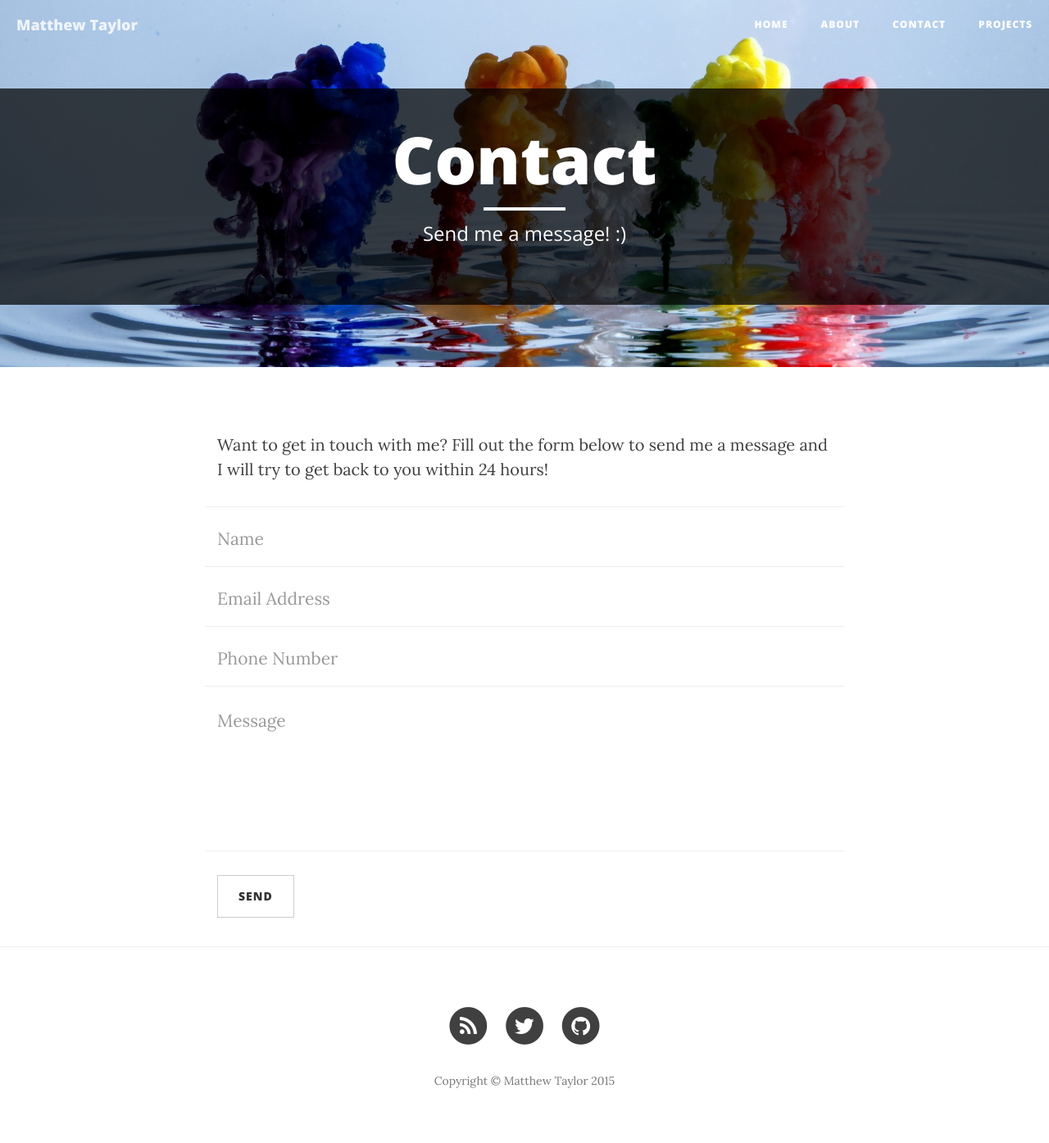
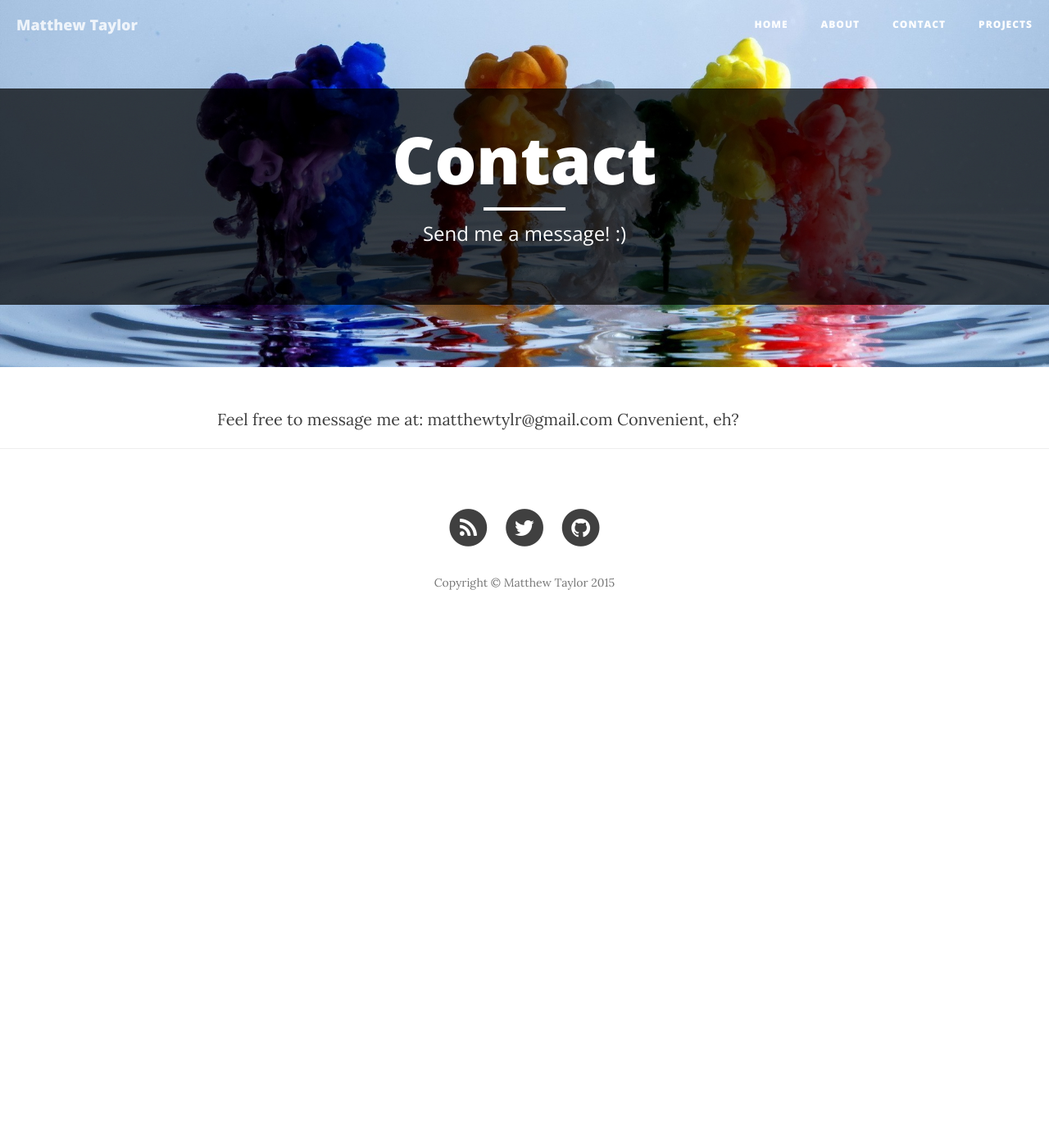
Before and after one commit to MatthewTylr/matthewtylr.github.io, a Jekyll site: the page built from contact.html, in a window 1280 px wide. Shown: the whole page at 82% size. Built offline with Jekyll 4.4.1, drawn with Linux system fonts in a browser that asks for light colours; nearby versions of some CDN libraries; after the commit the page ends 900 px from its top, so only the background shows below that.

Commit message:
Fixed some pages.

```diff
--- a/about.html
+++ b/about.html
@@ -1,8 +1,8 @@
 ---
 layout: page
 title: "About"
-description: "This is what I do."
+description: "Who am I anyways?"
 header-img: "img/colors.jpg"
 ---
 
-Will contain pertinent information.
+These are a lot harder to do than I thought.
--- a/contact.html
+++ b/contact.html
@@ -5,44 +5,7 @@ description: "Send me a message! :)"
 header-img: "img/colors.jpg"
 ---
 
-<p>Want to get in touch with me? Fill out the form below to send me a message and I will try to get back to you within 24 hours!</p>
-<!-- Contact Form - Enter your email address on line 19 of the mail/contact_me.php file to make this form work. -->
-<!-- WARNING: Some web hosts do not allow emails to be sent through forms to common mail hosts like Gmail or Yahoo. It's recommended that you use a private domain email address! -->
-<!-- NOTE: To use the contact form, your site must be on a live web host with PHP! The form will not work locally! -->
-<form name="sentMessage" id="contactForm" novalidate>
-    <div class="row control-group">
-        <div class="form-group col-xs-12 floating-label-form-group controls">
-            <label>Name</label>
-            <input type="text" class="form-control" placeholder="Name" id="name" required data-validation-required-message="Please enter your name.">
-            <p class="help-block text-danger"></p>
-        </div>
-    </div>
-    <div class="row control-group">
-        <div class="form-group col-xs-12 floating-label-form-group controls">
-            <label>Email Address</label>
-            <input type="email" class="form-control" placeholder="Email Address" id="email" required data-validation-required-message="Please enter your email address.">
-            <p class="help-block text-danger"></p>
-        </div>
-    </div>
-    <div class="row control-group">
-        <div class="form-group col-xs-12 floating-label-form-group controls">
-            <label>Phone Number</label>
-            <input type="tel" class="form-control" placeholder="Phone Number" id="phone" required data-validation-required-message="Please enter your phone number.">
-            <p class="help-block text-danger"></p>
-        </div>
-    </div>
-    <div class="row control-group">
-        <div class="form-group col-xs-12 floating-label-form-group controls">
-            <label>Message</label>
-            <textarea rows="5" class="form-control" placeholder="Message" id="message" required data-validation-required-message="Please enter a message."></textarea>
-            <p class="help-block text-danger"></p>
-        </div>
-    </div>
-    <br>
-    <div id="success"></div>
-    <div class="row">
-        <div class="form-group col-xs-12">
-            <button type="submit" class="btn btn-default">Send</button>
-        </div>
-    </div>
-</form>
+Feel free to message me at:
+matthewtylr@gmail.com
+
+Convenient, eh?
```
Also changed, not shown: img/EZwasteDOT1.png (added).
